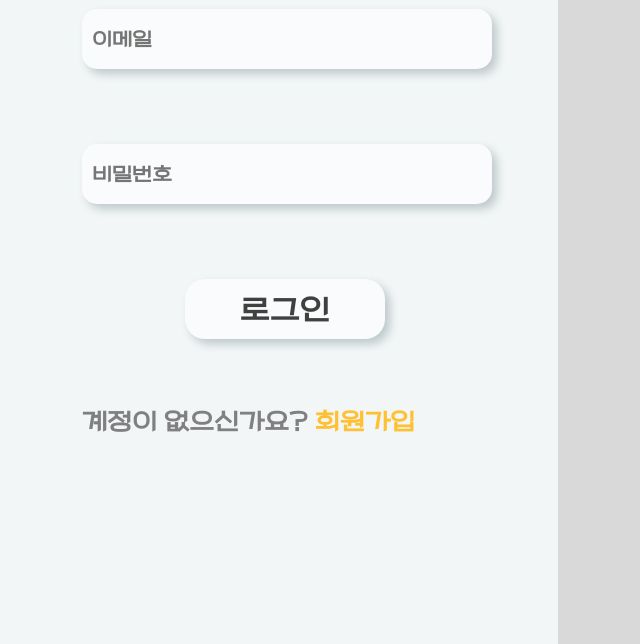
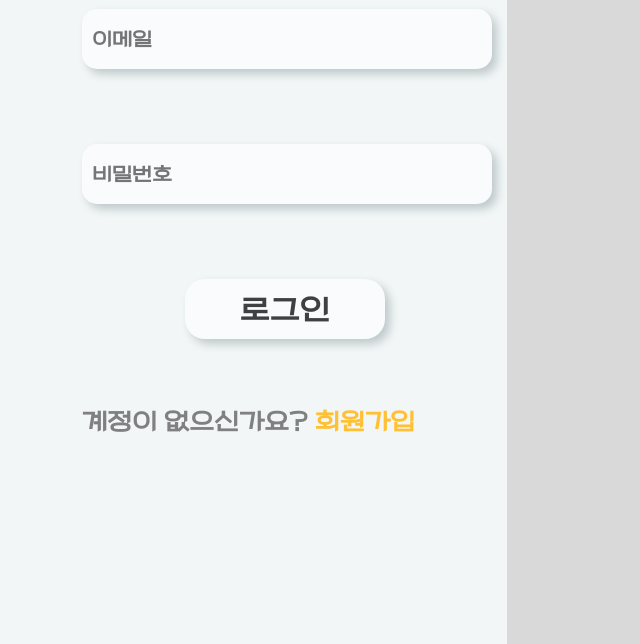
Before and after one commit to googoo81/Hi-FrontEnd-Vanilla, a website: page index.html in a window 1280 px wide. Shown: the part 156-800 px from the top of the page, without its empty margins (18-658 px from the left). Drawn offline with nearby package versions, Linux system fonts and the light colour scheme.

Commit message:
inner size submit

```diff
--- a/css/style.css
+++ b/css/style.css
@@ -15,7 +15,7 @@ a {
 .inner {
     background-color: #F2F6F7;
     height: 100vh;
-    width: 45%;
+    width: 41%;
     position: relative;
 }
 .login-box {
```
